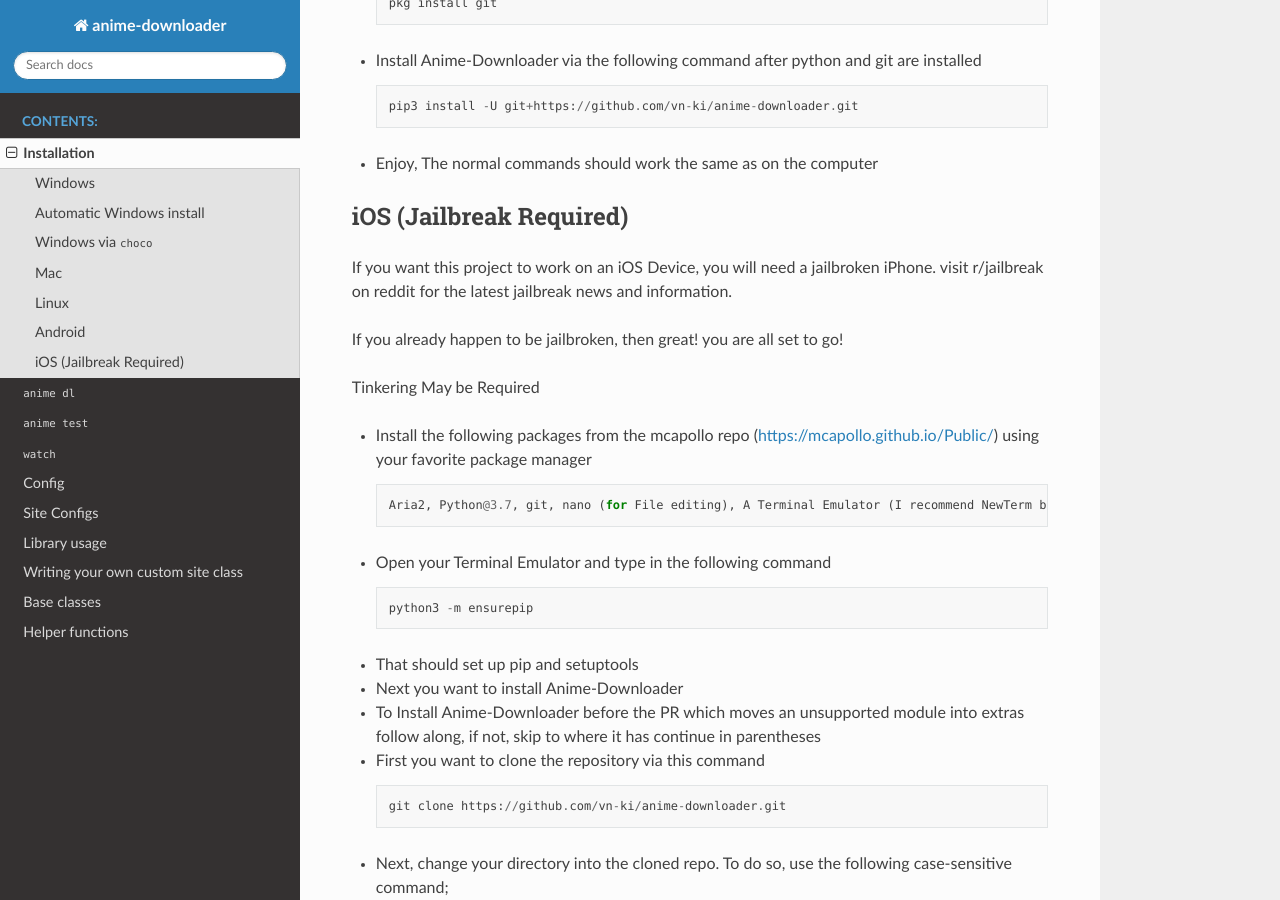
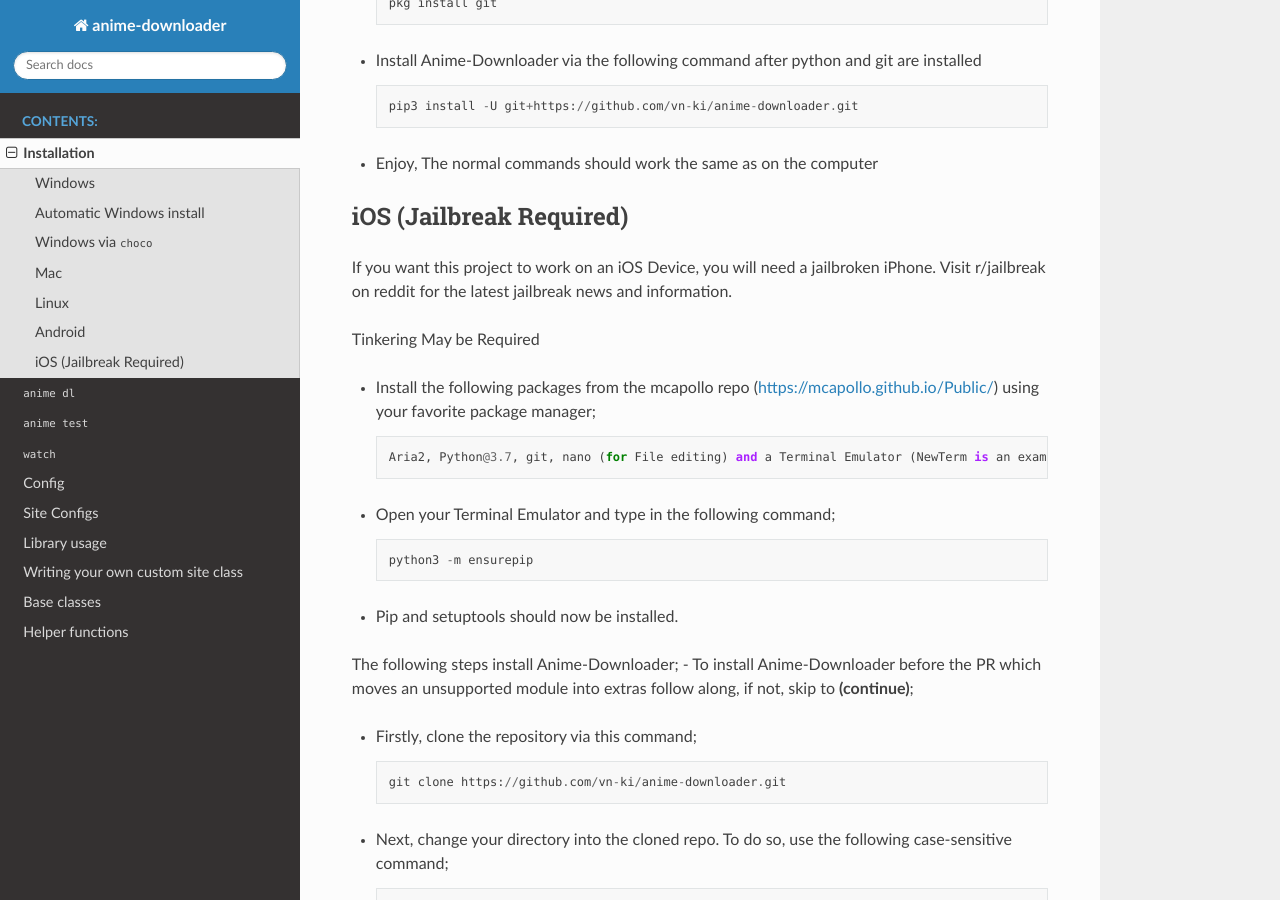
Before and after one commit to anime-dl/anime-downloader, a Sphinx documentation site: the page built from docs/usage/installation.rst, in a window 1280 px wide and 900 px high, scrolled down 2172 px. Built offline with Sphinx 7.4.7 and the Read the Docs theme 2.0.0, drawn with Linux system fonts in a browser that asks for light colours.

Commit message:
Capital letters follow full-stops and don't exist in the middle of sentences.

```diff
--- a/docs/usage/installation.rst
+++ b/docs/usage/installation.rst
@@ -112,26 +112,23 @@
 iOS (Jailbreak Required)
 ~~~~~~~~~~~~~~~~~~~~~~~~
 
-If you want this project to work on an iOS Device, you will need a jailbroken iPhone. visit r/jailbreak on reddit for the latest jailbreak news and information.
-
-If you already happen to be jailbroken, then great! you are all set to go!
+If you want this project to work on an iOS Device, you will need a jailbroken iPhone. Visit r/jailbreak on reddit for the latest jailbreak news and information.
 
 Tinkering May be Required
 
-- Install the following packages from the mcapollo repo (https://mcapollo.github.io/Public/) using your favorite package manager ::
+- Install the following packages from the mcapollo repo (https://mcapollo.github.io/Public/) using your favorite package manager; ::
 
-   Aria2, Python@3.7, git, nano (for File editing), A Terminal Emulator (I recommend NewTerm because it has navigation keys)
+   Aria2, Python@3.7, git, nano (for File editing) and a Terminal Emulator (NewTerm is an example of this).
 
-- Open your Terminal Emulator and type in the following command ::
+- Open your Terminal Emulator and type in the following command; ::
 
    python3 -m ensurepip
 
-- That should set up pip and setuptools
+- Pip and setuptools should now be installed.
+The following steps install Anime-Downloader;
+- To install Anime-Downloader before the PR which moves an unsupported module into extras follow along, if not, skip to **(continue)**;
 
-- Next you want to install Anime-Downloader
-- To Install Anime-Downloader before the PR which moves an unsupported module into extras follow along, if not, skip to where it has continue in parentheses
-
-- First you want to clone the repository via this command ::
+- Firstly, clone the repository via this command; ::
 
    git clone https://github.com/vn-ki/anime-downloader.git
 
```
